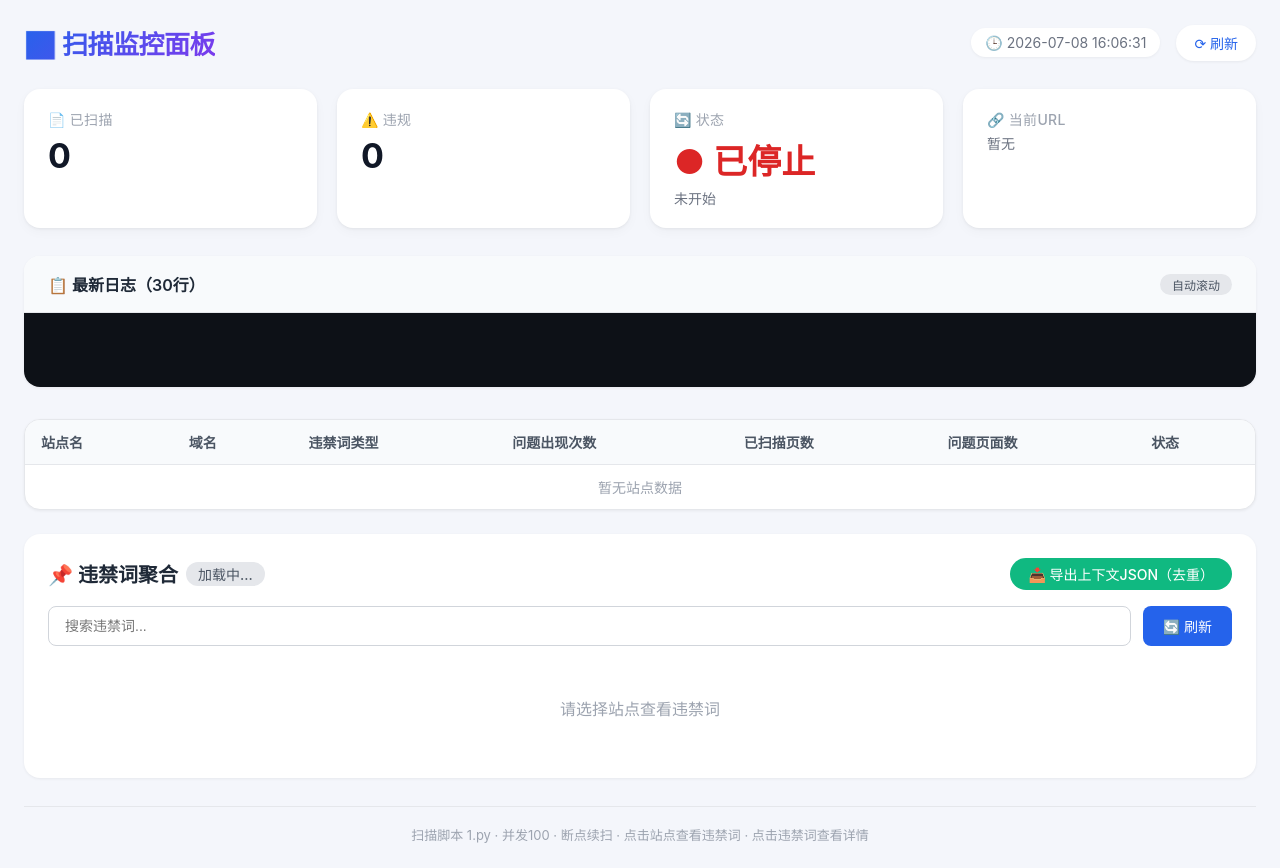
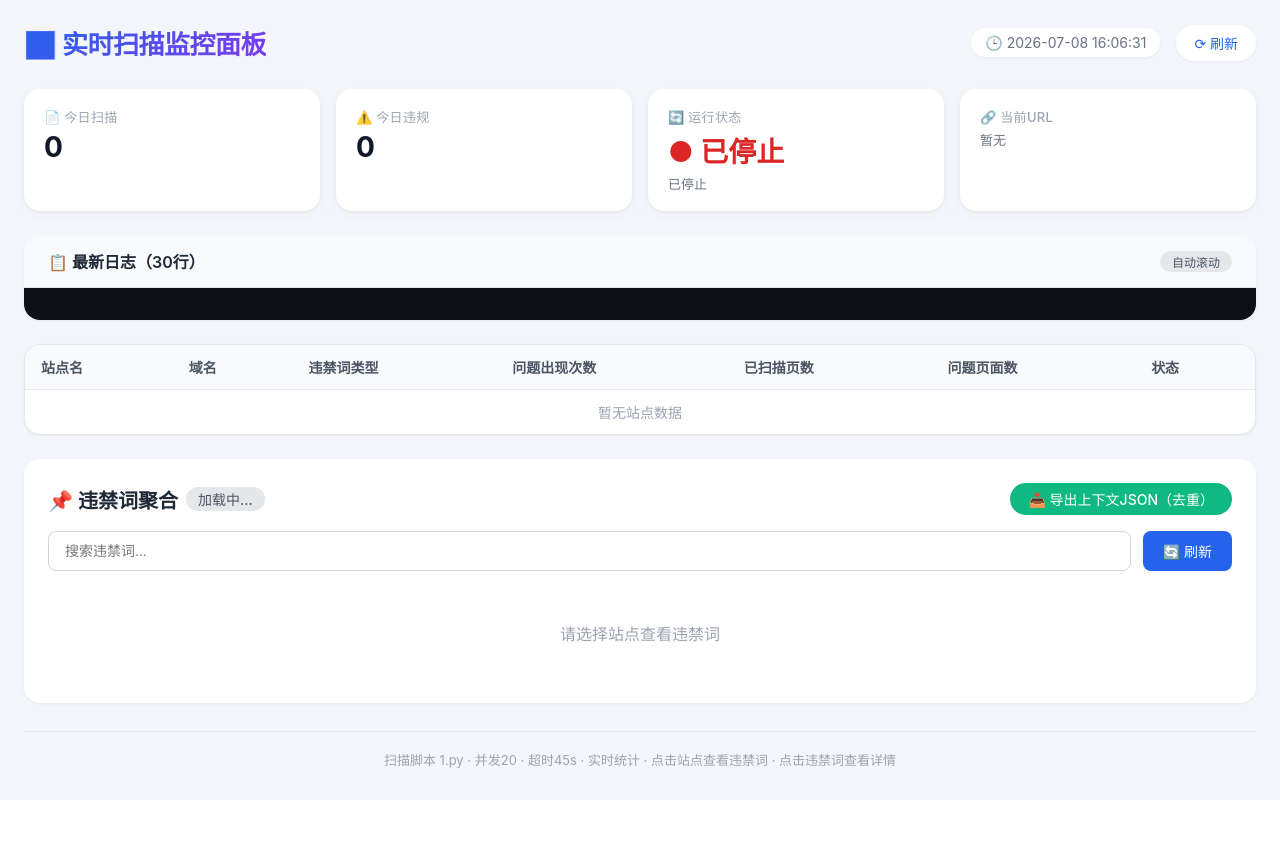
Before and after one commit to 1810216796/ad-violation-scanner-, a PHP site: page / in a window 1280 px wide. After the commit the page ends 768 px from the top, so only its background shows below. Run offline with PHP 8.4, Linux system fonts and the light colour scheme; data that the repository does not hold is empty.

Commit message:
Update index.php

```diff
--- a/index.php
+++ b/index.php
@@ -1,6 +1,6 @@
 <?php
 /**
- * 广告违禁词扫描监控面板 - 表格站点切换版（状态判断修正）
+ * 广告违禁词扫描监控面板 - 实时版（今日数据直接读取文件行数）
  */
 
 $baseDir = __DIR__;
@@ -185,9 +185,7 @@ function getSiteScannedPages($scannedFile, $siteDomainMap) {
         $parsed = parse_url($line);
         if (isset($parsed['host'])) {
             $host = $parsed['host'];
-            // 遍历站点，检查 host 是否以主域名结尾
             foreach ($siteMainDomains as $site => $mainDomain) {
-                // 完全相等 或 以 .主域名 结尾（子域名）
                 if ($host === $mainDomain || substr($host, -strlen($mainDomain) - 1) === '.' . $mainDomain) {
                     $stats[$site] = ($stats[$site] ?? 0) + 1;
                     break;
@@ -201,14 +199,6 @@ function getSiteScannedPages($scannedFile, $siteDomainMap) {
 
 /**
  * 获取所有站点列表及基本统计（从 violations_results.txt）
- * 返回数组：[
- *   '站点名' => [
- *       'domain' => '主域名（去掉 www. 和 m.）',
- *       'word_types' => 不同违禁词个数,
- *       'total_issues' => 总违规次数,
- *       'issue_pages' => 违规页面数（URL去重）,
- *   ]
- * ]
  */
 function getAllSiteStats($violationsFile) {
     if (!file_exists($violationsFile)) return [];
@@ -246,7 +236,6 @@ function getAllSiteStats($violationsFile) {
         if ($url) {
             $siteData[$site]['url_set'][$url] = true;
         }
-        // 提取主域名（去掉 www. 和 m. 前缀）
         if (empty($siteData[$site]['domain']) && $url) {
             $parsed = parse_url($url);
             $host = $parsed['host'] ?? '';
@@ -271,15 +260,16 @@ function getAllSiteStats($violationsFile) {
     return $result;
 }
 
-// --- 获取基础数据 ---
+// --- 获取基础数据（实时） ---
 $now = date('Y-m-d H:i:s');
-$scannedTotal = getLineCount($scannedFile);
-$violationsTotal = getViolationCount($violationsFile);
+$todayPages = getLineCount($scannedFile);          // 实时扫描页数
+$todayViolations = getViolationCount($violationsFile); // 实时违规页数
 $running = isProcessRunning($logFile);
-$status = $running ? '扫描中' : ($scannedTotal > 0 ? '已停止' : '未开始');
+$status = $running ? '扫描中' : '已停止';
 $currentUrl = getCurrentScanningUrl($logFile);
 $logLines = getTailLog($logFile, 30);
 
+// --- 站点统计（用于表格和违禁词） ---
 $siteStats = getAllSiteStats($violationsFile);
 $siteDomainMap = [];
 foreach ($siteStats as $site => $info) {
@@ -294,7 +284,6 @@ $globalCompleted = strpos($logContent, "🎉 全部扫描完成") !== false;
 foreach ($siteStats as $site => &$info) {
     $info['scanned_pages'] = $siteScannedPages[$site] ?? 0;
     if ($info['scanned_pages'] > 0) {
-        // 如果全局已完成或日志中有该站点完成标记，则标记为已完成
         if ($globalCompleted || strpos($logContent, "✅ [$site] 完成") !== false) {
             $info['status'] = '已完成';
         } else {
@@ -372,14 +361,21 @@ if (isset($_GET['action'])) {
 // --- AJAX ---
 if (isset($_GET['ajax'])) {
     header('Content-Type: application/json');
+    // 实时重新读取数据
+    $todayPages = getLineCount($scannedFile);
+    $todayViolations = getViolationCount($violationsFile);
+    $running = isProcessRunning($logFile);
+    $status = $running ? '扫描中' : '已停止';
+    $currentUrl = getCurrentScanningUrl($logFile);
+    $logLines = getTailLog($logFile, 30);
     echo json_encode([
-        'scanned'    => $scannedTotal,
-        'violations' => $violationsTotal,
         'running'    => $running,
         'status'     => $status,
-        'time'       => $now,
+        'time'       => date('Y-m-d H:i:s'),
         'currentUrl' => $currentUrl,
-        'logs'       => $logLines
+        'logs'       => $logLines,
+        'todayPages' => $todayPages,
+        'todayViolations' => $todayViolations
     ]);
     exit;
 }
@@ -389,7 +385,7 @@ if (isset($_GET['ajax'])) {
 <head>
     <meta charset="UTF-8">
     <meta name="viewport" content="width=device-width, initial-scale=1.0">
-    <title>扫描监控面板</title>
+    <title>实时扫描监控面板</title>
     <style>
         * { margin: 0; padding: 0; box-sizing: border-box; }
         body { font-family: 'Inter', -apple-system, BlinkMacSystemFont, 'Segoe UI', Roboto, sans-serif; background: #f4f6fb; padding: 24px; color: #1f2937; }
@@ -400,19 +396,19 @@ if (isset($_GET['ajax'])) {
         .header-actions .update-time { background: #fff; padding: 6px 14px; border-radius: 20px; box-shadow: 0 1px 3px rgba(0,0,0,0.05); }
         .btn-refresh { background: #fff; border: none; padding: 8px 18px; border-radius: 20px; font-size: 14px; color: #2563eb; font-weight: 500; cursor: pointer; box-shadow: 0 1px 3px rgba(0,0,0,0.06); transition: all 0.2s; display: inline-flex; align-items: center; gap: 6px; }
         .btn-refresh:hover { background: #2563eb; color: #fff; box-shadow: 0 4px 12px rgba(37,99,235,0.3); transform: translateY(-1px); }
-        .stats-grid { display: grid; grid-template-columns: repeat(auto-fit, minmax(200px,1fr)); gap: 20px; margin-bottom: 28px; }
-        .stat-card { background: #fff; border-radius: 16px; padding: 20px 24px; box-shadow: 0 1px 3px rgba(0,0,0,0.06), 0 4px 12px rgba(0,0,0,0.03); transition: transform 0.2s; }
+        .stats-grid { display: grid; grid-template-columns: repeat(auto-fit, minmax(180px,1fr)); gap: 16px; margin-bottom: 24px; }
+        .stat-card { background: #fff; border-radius: 16px; padding: 18px 20px; box-shadow: 0 1px 3px rgba(0,0,0,0.06), 0 4px 12px rgba(0,0,0,0.03); transition: transform 0.2s; }
         .stat-card:hover { transform: translateY(-3px); box-shadow: 0 8px 24px rgba(0,0,0,0.06); }
-        .stat-card .label { font-size: 14px; color: #9ca3af; font-weight: 500; text-transform: uppercase; letter-spacing: 0.3px; }
-        .stat-card .value { font-size: 34px; font-weight: 700; color: #111827; margin-top: 6px; }
+        .stat-card .label { font-size: 13px; color: #9ca3af; font-weight: 500; text-transform: uppercase; letter-spacing: 0.3px; }
+        .stat-card .value { font-size: 28px; font-weight: 700; color: #111827; margin-top: 4px; }
         .stat-card .value.running { color: #059669; }
         .stat-card .value.stopped { color: #dc2626; }
-        .stat-card .sub { font-size: 14px; color: #6b7280; margin-top: 4px; word-break: break-all; }
-        .log-section { background: #fff; border-radius: 16px; box-shadow: 0 1px 3px rgba(0,0,0,0.06); overflow: hidden; margin-bottom: 32px; }
-        .log-header { padding: 16px 24px; background: #f8fafc; border-bottom: 1px solid #e5e7eb; display: flex; justify-content: space-between; align-items: center; }
+        .stat-card .sub { font-size: 13px; color: #6b7280; margin-top: 4px; word-break: break-all; }
+        .log-section { background: #fff; border-radius: 16px; box-shadow: 0 1px 3px rgba(0,0,0,0.06); overflow: hidden; margin-bottom: 24px; }
+        .log-header { padding: 14px 24px; background: #f8fafc; border-bottom: 1px solid #e5e7eb; display: flex; justify-content: space-between; align-items: center; }
         .log-header h3 { font-size: 16px; font-weight: 600; color: #1f2937; }
         .log-header .badge { background: #e5e7eb; color: #4b5563; font-size: 12px; padding: 2px 12px; border-radius: 12px; }
-        .log-body { padding: 16px 24px; background: #0d1117; color: #e6edf3; font-family: 'JetBrains Mono', monospace; font-size: 13px; line-height: 1.6; max-height: 400px; overflow-y: auto; white-space: pre-wrap; word-break: break-all; }
+        .log-body { padding: 16px 24px; background: #0d1117; color: #e6edf3; font-family: 'JetBrains Mono', monospace; font-size: 13px; line-height: 1.6; max-height: 350px; overflow-y: auto; white-space: pre-wrap; word-break: break-all; }
         .site-table-wrapper { background: #fff; border-radius: 16px; box-shadow: 0 1px 3px rgba(0,0,0,0.06); overflow: hidden; margin-bottom: 24px; border: 1px solid #e5e7eb; }
         .site-table-wrapper table { width: 100%; border-collapse: collapse; font-size: 14px; }
         .site-table-wrapper th { background: #f8fafc; color: #4b5563; font-weight: 600; padding: 12px 16px; text-align: left; border-bottom: 1px solid #e5e7eb; white-space: nowrap; }
@@ -470,24 +466,25 @@ if (isset($_GET['ajax'])) {
 <body>
 <div class="container">
     <div class="header">
-        <h1>📊 扫描监控面板</h1>
+        <h1>📊 实时扫描监控面板</h1>
         <div class="header-actions">
             <span class="update-time">🕒 <span id="updateTime"><?= $now ?></span></span>
             <button class="btn-refresh" onclick="location.reload();">⟳ 刷新</button>
         </div>
     </div>
 
+    <!-- 统计卡片：实时显示今日扫描和今日违规 -->
     <div class="stats-grid" id="stats">
         <div class="stat-card">
-            <div class="label">📄 已扫描</div>
-            <div class="value" id="scannedCount"><?= $scannedTotal ?></div>
+            <div class="label">📄 今日扫描</div>
+            <div class="value" id="todayScanned"><?= $todayPages ?></div>
         </div>
         <div class="stat-card">
-            <div class="label">⚠️ 违规</div>
-            <div class="value" id="violationCount"><?= $violationsTotal ?></div>
+            <div class="label">⚠️ 今日违规</div>
+            <div class="value" id="todayViolations"><?= $todayViolations ?></div>
         </div>
         <div class="stat-card">
-            <div class="label">🔄 状态</div>
+            <div class="label">🔄 运行状态</div>
             <div class="value <?= $running ? 'running' : 'stopped' ?>" id="runStatus"><?= $running ? '● 运行中' : '● 已停止' ?></div>
             <div class="sub" id="statusDesc"><?= $status ?></div>
         </div>
@@ -497,6 +494,7 @@ if (isset($_GET['ajax'])) {
         </div>
     </div>
 
+    <!-- 日志 -->
     <div class="log-section">
         <div class="log-header">
             <h3>📋 最新日志（30行）</h3>
@@ -556,7 +554,7 @@ if (isset($_GET['ajax'])) {
         </div>
     </div>
 
-    <div class="footer">扫描脚本 1.py · 并发100 · 断点续扫 · 点击站点查看违禁词 · 点击违禁词查看详情</div>
+    <div class="footer">扫描脚本 1.py · 并发20 · 超时45s · 实时统计 · 点击站点查看违禁词 · 点击违禁词查看详情</div>
 </div>
 
 <script>
@@ -735,8 +733,8 @@ if (isset($_GET['ajax'])) {
         fetch('?ajax=1')
             .then(res => res.json())
             .then(data => {
-                document.getElementById('scannedCount').textContent = data.scanned;
-                document.getElementById('violationCount').textContent = data.violations;
+                document.getElementById('todayScanned').textContent = data.todayPages;
+                document.getElementById('todayViolations').textContent = data.todayViolations;
                 document.getElementById('updateTime').textContent = data.time;
                 document.getElementById('currentUrl').textContent = data.currentUrl;
                 const statusEl = document.getElementById('runStatus');
@@ -757,7 +755,7 @@ if (isset($_GET['ajax'])) {
 
     window.onload = function() {
         loadSites();
-        setInterval(fetchStatus, 2000);
+        setInterval(fetchStatus, 1000);
         document.getElementById('logContainer').scrollTop = document.getElementById('logContainer').scrollHeight;
     };
 </script>
```
